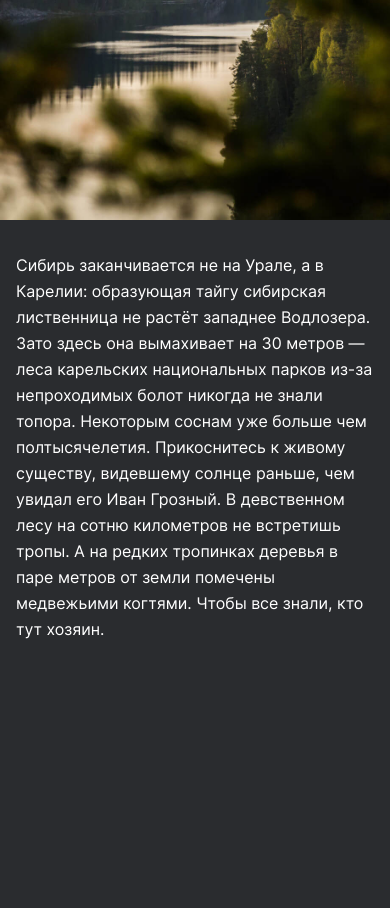
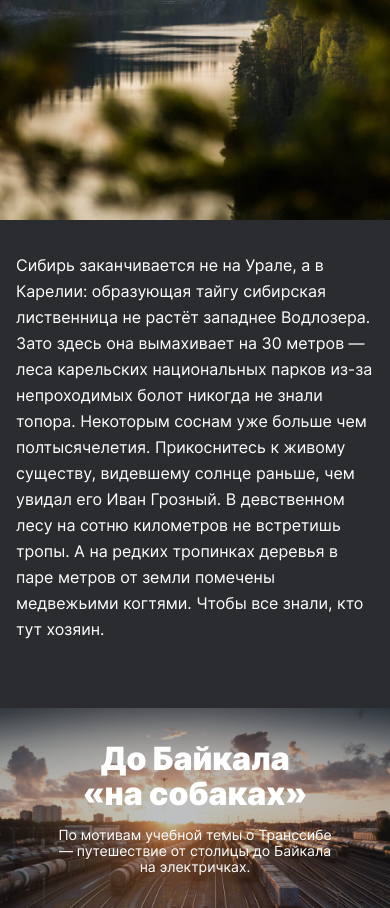
Before and after one commit to Dronoti/russian-travel, a plain HTML site: page index.html in a window 390 px wide. Shown: the part 9247-10155 px from the top of the page. Before the commit the page ends 9889 px from the top, so only its background shows below. Drawn offline with Linux system fonts and the light colour scheme.

Commit message:
add cover

```diff
--- /dev/null
+++ b/blocks/cover/__background/cover__background.css
@@ -0,0 +1,48 @@
+.cover__background {
+  background-image: url('../../../images/cover-trains.jpg');
+  background-position: center;
+  background-repeat: no-repeat;
+  background-size: cover;
+  display: flex;
+  flex-direction: column;
+  justify-content: center;
+  align-items: center;
+  width: 100%;
+  min-height: 740px;
+  position: relative;
+  text-decoration: none;
+}
+
+.cover__background::before {
+  content: '';
+  background-color: #2A2C2F;
+  opacity: 0.3;
+  position: absolute;
+  top: 0;
+  left: 0;
+  right: 0;
+  bottom: 0;
+  transition: opacity 0.2s;
+}
+
+.cover__background:hover::before {
+  opacity: 0.8;
+}
+
+@media screen and (max-width: 1279px) {
+  .cover__background {
+    min-height: 640px;
+  }
+}
+
+@media screen and (max-width: 1023px) {
+  .cover__background {
+    min-height: 480px;
+  }
+}
+
+@media screen and (max-width: 767px) {
+  .cover__background {
+    min-height: 200px;
+  }
+}
--- /dev/null
+++ b/blocks/cover/__subtitle/cover__subtitle.css
@@ -0,0 +1,18 @@
+.cover__subtitle {
+  margin: 32px 0 0;
+  max-width: 360px;
+  color: #FFFFFF;
+  font-size: 18px;
+  line-height: calc(22 / 18);
+  text-align: center;
+  position: relative;
+}
+
+@media screen and (max-width: 767px) {
+  .cover__subtitle {
+    margin: 16px 0 0;
+    max-width: 288px;
+    font-size: 14px;
+    line-height: calc(16 / 14);
+  }
+}
--- /dev/null
+++ b/blocks/cover/__title/cover__title.css
@@ -0,0 +1,18 @@
+.cover__title {
+  margin: 0;
+  color: #FFFFFF;
+  font-size: 72px;
+  line-height: calc(76 / 72);
+  font-weight: 900;
+  max-width: 560px;
+  text-align: center;
+  position: relative;
+}
+
+@media screen and (max-width: 767px) {
+  .cover__title {
+    font-size: 32px;
+    line-height: calc(35 / 32);
+    max-width: 288px;
+  }
+}
--- /dev/null
+++ b/blocks/cover/cover.css
@@ -0,0 +1,16 @@
+.cover {
+  max-width: 1184px;
+  margin: 92px auto 0;
+}
+
+@media screen and (max-width: 928px) {
+  .cover {
+    margin: 89px auto 0;
+  }
+}
+
+@media screen and (max-width: 767px) {
+  .cover {
+    margin: 66px auto 0;
+  }
+}
--- a/index.html
+++ b/index.html
@@ -158,6 +158,15 @@
         </div>
       </article>
     </section>
+
+    <section class="cover">
+      <a class="cover__background" href="https://stampsy.com/na-elektrichkakh-do-baikala" target="_blank">
+        <h2 class="cover__title">До Байкала «на&nbsp;собаках»</h2>
+        <p class="cover__subtitle">
+          По мотивам учебной темы о Транссибе — путешествие от столицы до Байкала на электричках.
+        </p>
+      </a>
+    </section>
   </main>
 </body>
 </html>
--- a/pages/index.css
+++ b/pages/index.css
@@ -28,3 +28,7 @@
 @import url('../blocks/place/__image/place__image.css');
 @import url('../blocks/place/__info/place__info.css');
 @import url('../blocks/place/__paragraph/place__paragraph.css');
+@import url('../blocks/cover/cover.css');
+@import url('../blocks/cover/__background/cover__background.css');
+@import url('../blocks/cover/__subtitle/cover__subtitle.css');
+@import url('../blocks/cover/__title/cover__title.css');
```
